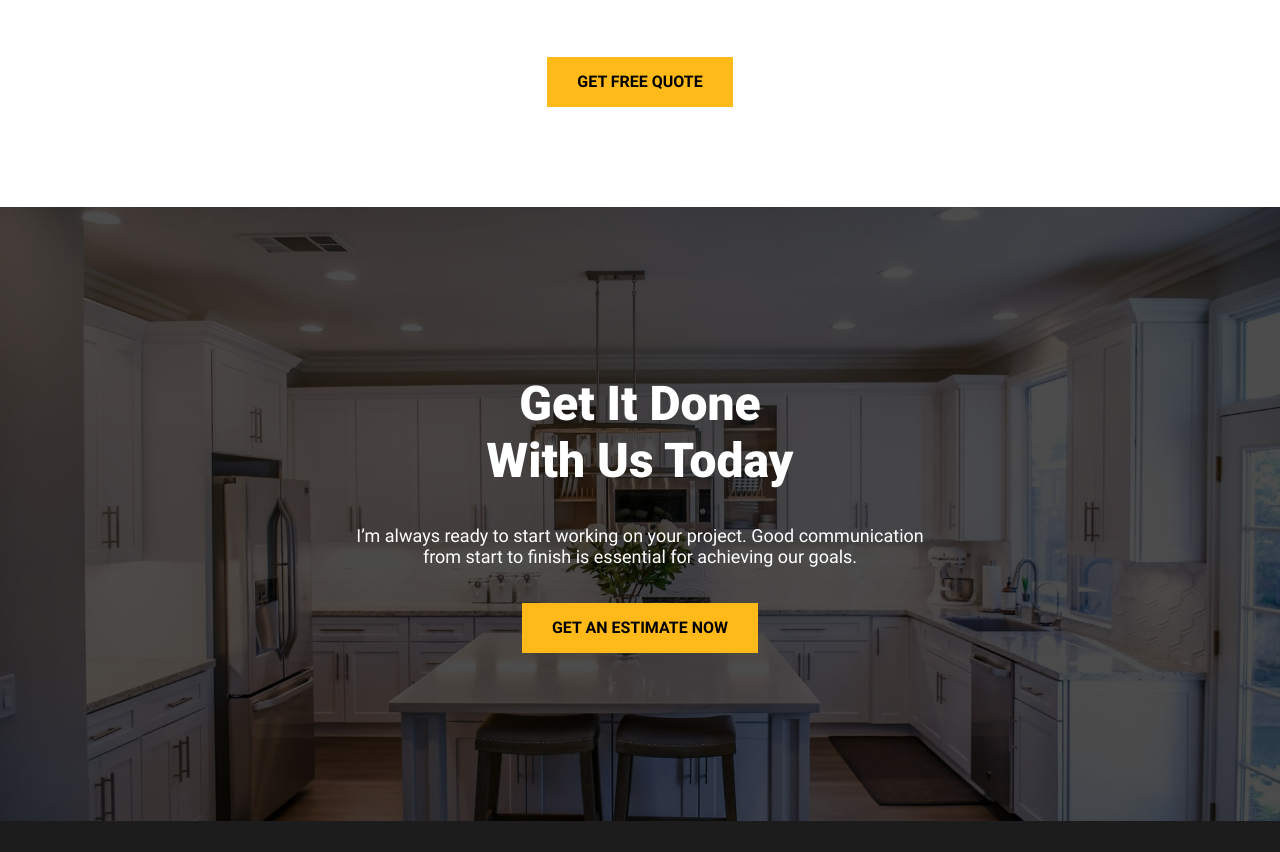
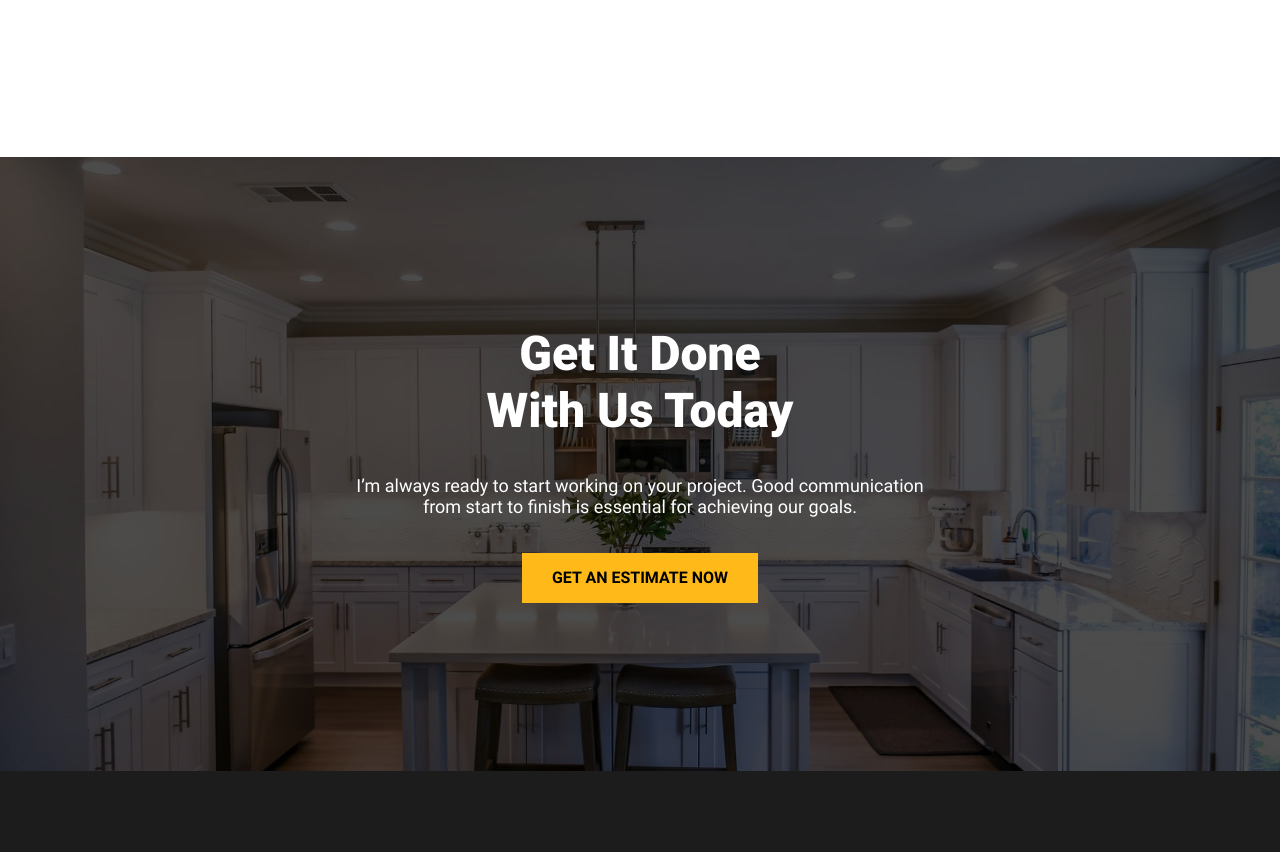
Before and after one commit to lonzoweb/AJH, an Eleventy site: page src/content/pages/projects.html in a window 1280 px wide. Shown: the part 3696-4548 px from the top of the page. Built offline with nearby package versions, Linux system fonts and the light colour scheme; Eleventy itself is replaced by a stand-in of ours; files that its build step writes are made by us from their sources.

Commit message:
modified:   src/content/pages/projects.html

```diff
--- a/src/content/pages/projects.html
+++ b/src/content/pages/projects.html
@@ -140,7 +140,7 @@ eleventyNavigation:
                     <!-- To add more images, copy and paste this row's picture tags here in order from cs-picture-1 to cs-picture-3 and they will maintain the same layout-->
             </div>
         </div>
-        <a href="/contact" class="cs-button-solid">Get Free Quote</a>
+        <!-- <a href="/contact" class="cs-button-solid"> Free QuoGette</a> -->
     </section>
 
     {% include 'components/cta.html' %}
```
